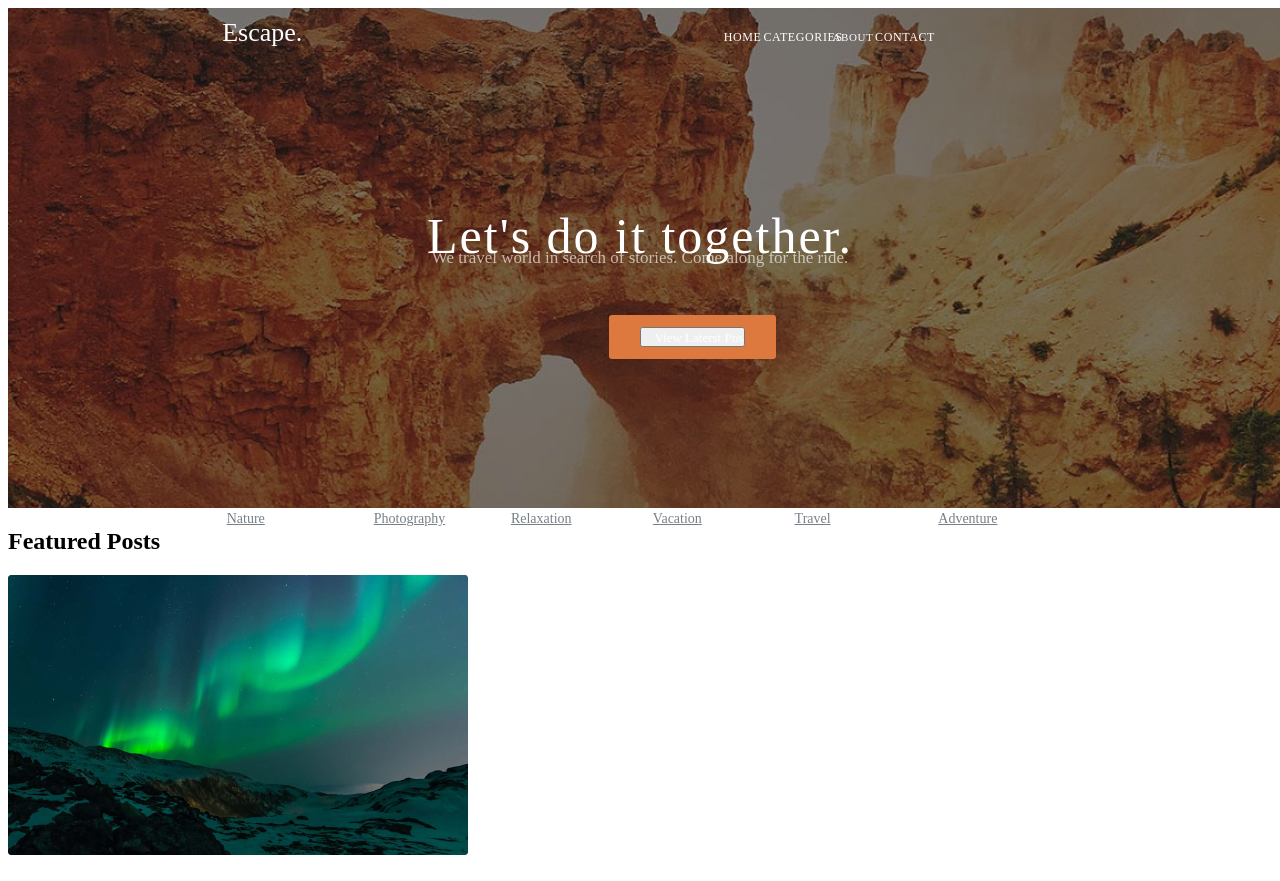
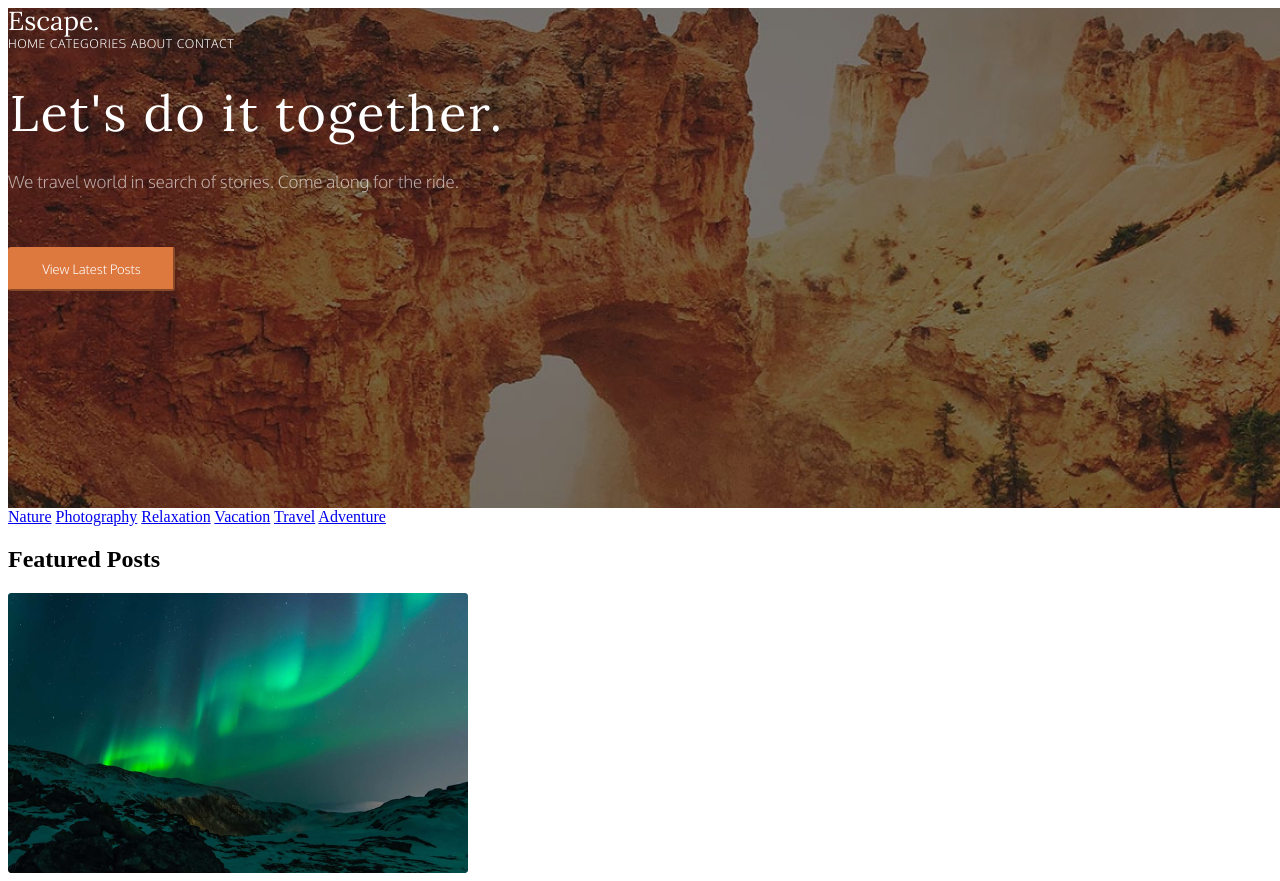
Before and after one commit to rxeside/lab2, a plain HTML site: page index.html in a window 1280 px wide. Shown: the top 881 px of the page. Drawn offline with Linux system fonts and the light colour scheme; files whose address does not match are found by name.

Commit message:
new version of css styles

```diff
--- a/css/style.css
+++ b/css/style.css
@@ -1,4 +1,4 @@
-.header_mountain {
+.top-block {
    background-image: url("D:/ispring/ispringg/web/lab2/images/headerbg.png");
    background-size: no-repeat;
    background-position: center;
@@ -8,11 +8,12 @@
    border-radius: 0px;
 }
 
-.header_logo {
-   position: absolute;
+.top-block__menu {
+
+}
+
+.menu__logo {
    height: 26px;
-   left: 0%;
-   right: 90.21%;
    top: 3px;
    font-family: 'Lora';
    font-style: normal;
@@ -25,13 +26,8 @@ border-radius: 0px;
 color: #FFFFFF;
 }
 
-.header__nav_home {
-   position: absolute;
+.nav__link {
 height: 20px;
-left: 0.21%;
-right: 84.44%;
-top: 10px;
-
 font-family: 'Oxygen';
 font-style: normal;
 font-weight: 400;
@@ -40,152 +36,52 @@ line-height: 20px;
 /* identical to box height, or 167% */
 text-decoration: none;
 letter-spacing: 0.6px;
-text-transform: uppercase;
-
 color: #FFFFFF;
 }
 
-.header__nav_categories {
-   position: absolute;
-height: 20px;
-left: 12.05%;
-right: 16.95%;
-top: 10px;
-text-decoration: none;
-font-family: 'Oxygen';
-font-style: normal;
-font-weight: 400;
-font-size: 12px;
-line-height: 20px;
-/* identical to box height, or 167% */
 
-letter-spacing: 0.6px;
-text-transform: uppercase;
-
-color: #FFFFFF;
-}
-
-.header__nav_about {
-   position: absolute;
-height: 20px;
-left: 32.69%;
-right: 24.69%;
-top: 10px;
-text-decoration: none;
-font-family: 'Oxygen';
-font-style: normal;
-font-weight: 400;
-font-size: 11px;
-line-height: 20px;
-/* identical to box height, or 182% */
-
-letter-spacing: 0.6px;
-text-transform: uppercase;
-
-color: #FFFFFF;
-}
-
-.header__nav_contact {
-   position: absolute;
-height: 20px;
-left: 45.41%;
-right: 20.41%;
-top: 10px;
-text-decoration: none;
-font-family: 'Oxygen';
-font-style: normal;
-font-weight: 400;
-font-size: 12px;
-line-height: 20px;
-/* identical to box height, or 167% */
-
-letter-spacing: 0.6px;
-text-transform: uppercase;
-
-color: #FFFFFF;
-}
-
-.header__nav {
-   position: absolute;
+.menu__nav nav {
    height: 40px;
    left: 59.94%;
    right: 0%;
    top: 0px;
 }
 
-.header__frame {
-   position: absolute;
-height: 40px;
-left: 17.36%;
-right: 17.36%;
-top: 17px;
+.top-block__center {
+   height: 159px;
 }
 
-.header__center {
-   position: absolute;
-height: 159px;
-left: 17.36%;
-right: 17.36%;
-top: 184px;
-}
-
-.header__center_huge {
-   position: absolute;
+.center__main {
    width: 498px;
    height: 51px;
-left: calc(50% - 498px/2);
-top: -7px;
    font-family: 'Lora';
    font-style: normal;
    font-weight: 400;
    font-size: 50px;
    line-height: 51px;
-/* identical to box height, or 102% */
    text-align: center;
    letter-spacing: 2px;
    color: #FFFFFF;
 }
 
-.header__center_span {
-   position: absolute;
+.center__slogan {
    width: 504px;
    height: 20px;
-left: calc(50% - 504px/2);
-top: 64px;
    font-family: 'Oxygen';
    font-style: normal;
    font-weight: 400;
    font-size: 17px;
    line-height: 20px;
-/* identical to box height, or 118% */
    text-align: center;
    color: rgba(255, 255, 255, 0.63);
 }
 
-.header__center_buttonframe {
-   position: absolute;
+.top-block__button {
+   border-radius: 3px;
+   border-color: #DD783F;
+   background: #DD783F;
+   width: 167px;
    height: 44px;
-left: 0%;
-right: 0%;
-top: 0px;
-
-height: 44px;
-width: 167px;
-left: 387px;
-top: 115px;
-border-radius: 0px;
-
-background: #DD783F;
-border-radius: 3px;
-}
-
-.header__center_button {
-   position: absolute;
-width: 105px;
-height: 20px;
-left: calc(50% - 105px/2);
-top: 12px;
-
    font-family: 'Oxygen';
    font-style: normal;
    font-weight: 400;
@@ -195,161 +91,3 @@ line-height: 20px;
    text-align: center;
    color: #FFFFFF;
 }
-
-.nav {
-   position: absolute;
-height: 65px;
-left: 0%;
-right: 0%;
-top: 500px;
-}
-
-.nav__frame {
-   position: absolute;
-   height: 46px;
-   left: 16.67%;
-   right: 16.67%;
-   top: 9px;
-
-}
-
-.mainnav_Nature {
-   position: absolute;
-width: 47px;
-height: 20px;
-left: calc(50% - 47px/2);
-top: 13px;
-
-font-family: 'Lora';
-font-style: normal;
-font-weight: 400;
-font-size: 14px;
-line-height: 20px;
-/* identical to box height, or 143% */
-text-align: center;
-color: #768088;
-
-position: absolute;
-height: 46px;
-left: 1.04%;
-right: 84.48%;
-top: 0px;
-
-}
-
-.mainnav_Photography {
-   position: absolute;
-width: 90px;
-height: 20px;
-left: calc(50% - 90px/2 - 0.5px);
-top: 13px;
-
-font-family: 'Lora';
-font-style: normal;
-font-weight: 400;
-font-size: 14px;
-line-height: 20px;
-/* identical to box height, or 143% */
-text-align: center;
-color: #768088;
-
-position: absolute;
-height: 46px;
-left: 17.71%;
-right: 67.81%;
-top: 0px;
-}
-
-.mainnav_Relaxation {
-   position: absolute;
-   width: 69px;
-   height: 20px;
-   left: calc(50% - 69px/2);
-   top: 13px;
-
-   font-family: 'Lora';
-   font-style: normal;
-   font-weight: 400;
-   font-size: 14px;
-   line-height: 20px;
-   /* identical to box height, or 143% */
-   text-align: center;
-   color: #768088;
-
-   position: absolute;
-height: 46px;
-left: 34.38%;
-right: 51.15%;
-top: 0px;
-
-}
-
-.mainnav_Vacation {
-   position: absolute;
-   width: 57px;
-   height: 20px;
-   left: calc(50% - 57px/2);
-   top: 13px;
-
-   font-family: 'Lora';
-   font-style: normal;
-   font-weight: 400;
-   font-size: 14px;
-   line-height: 20px;
-   /* identical to box height, or 143% */
-   text-align: center;
-   color: #768088;
-
-   position: absolute;
-height: 46px;
-left: 51.04%;
-right: 34.48%;
-top: 0px;
-}
-
-.mainnav_Travel {
-   position: absolute;
-   width: 43px;
-   height: 20px;
-   left: calc(50% - 43px/2);
-   top: 13px;
-
-   font-family: 'Lora';
-   font-style: normal;
-   font-weight: 400;
-   font-size: 14px;
-   line-height: 20px;
-   /* identical to box height, or 143% */
-   text-align: center;
-   color: #768088;
-
-   position: absolute;
-height: 46px;
-left: 67.71%;
-right: 17.81%;
-top: 0px;
-}
-
-.mainnav_Adventure {
-   position: absolute;
-width: 69px;
-height: 20px;
-left: calc(50% - 69px/2);
-top: 13px;
-
-font-family: 'Lora';
-font-style: normal;
-font-weight: 400;
-font-size: 14px;
-line-height: 20px;
-/* identical to box height, or 143% */
-text-align: center;
-color: #768088;
-
-position: absolute;
-height: 46px;
-left: 84.38%;
-right: 1.15%;
-top: 0px;
-
-}
--- a/index.html
+++ b/index.html
@@ -6,24 +6,27 @@
         <meta name="viewport" content="width=device-width, initial-scale=1.0">
         <title>Escape</title>
         <link href="css/style.css" rel="stylesheet">
+        <link href="https://fonts.googleapis.com/css2?family=Lora&display=swap" rel="stylesheet">
+        <link href="https://fonts.googleapis.com/css2?family=Lora&family=Oxygen:wght@300&display=swap" rel="stylesheet">
 </head>
 <body>
-    <header class="header_mountain">
-        <div class="header__frame">
-            <span class="header_logo">Escape.</span>
-            <nav class="header__nav">
-                <a class="header__nav_home" href="#">Home</a>
-                <a class="header__nav_categories" href="#">Categories</a>
-                <a class="header__nav_about" href="#">About</a>
-                <a class="header__nav_contact" href="#">Contact</a>
+    <div class="top-block">
+        <header class="top-block__menu menu">
+            <span class="menu__logo">Escape.</span>
+            <nav class="menu__nav nav">
+                <a class="nav__link" href="#">HOME</a>
+                <a class="nav__link" href="#">CATEGORIES</a>
+                <a class="nav__link" href="#">ABOUT</a>
+                <a class="nav__link" href="#">CONTACT</a>
             </nav>
+        </header>
+        <div class="top-block__center center">
+            <h1 class="center__main">Let's do it together.</h1>
+            <span class="center__slogan">We travel world in search of stories. Come along for the ride.</span>
         </div>
-        <div class="header__center">
-            <h1 class="header__center_huge">Let's do it together.</h1>
-            <span class="header__center_span">We travel world in search of stories. Come along for the ride.</span>
-            <p class="header__center_buttonframe"><input class="header__center_button" type="button" value="  View Laterst Post  "></p>
-        </div>
-    </header>
+        <button class="top-block__button">View Latest Posts</button>
+    </div>
+
         <div class="nav">
             <nav class="nav__frame">
                 <a class="mainnav_Nature" href="#">Nature</a>
```
Lines whose indentation alone changed are shown as unchanged.
